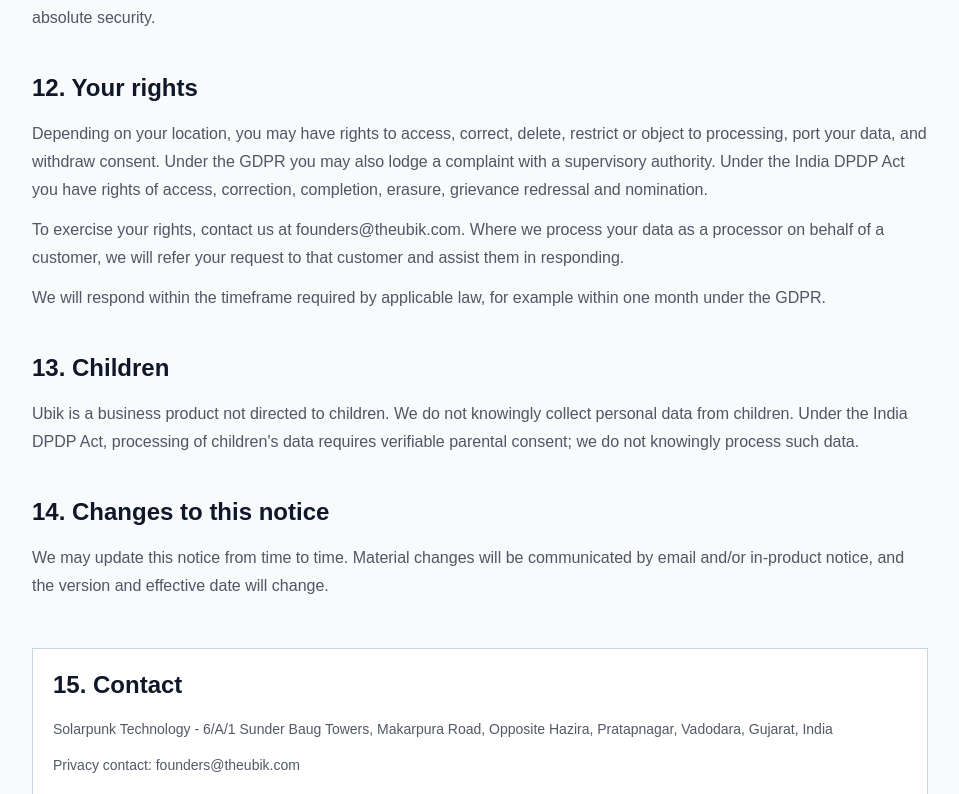
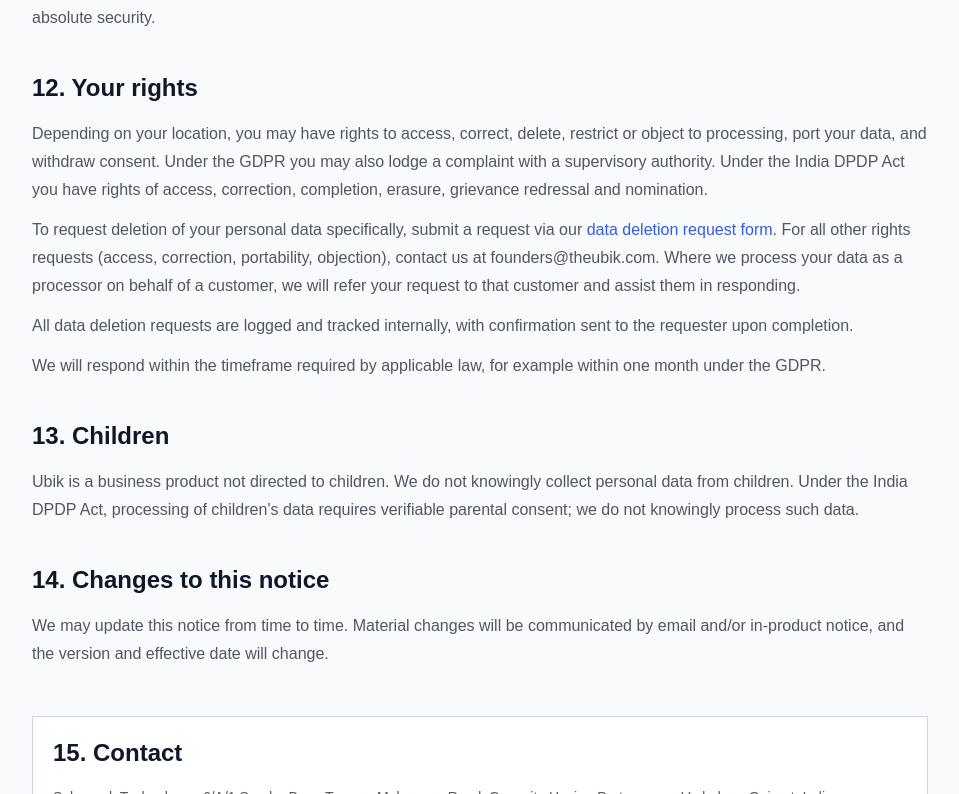
Before and after one commit to solarpunk-tech/the-ubik-landing, a React (Vite) app: page /privacy in a window 1280 px wide. Shown: the part 5026-5820 px from the top of the page, without its empty margins (160-1119 px from the left). Built offline with nearby package versions, Linux system fonts and the light colour scheme; no server answers.

Commit message:
Add data deletion request form to privacy rights section
Gives users a dedicated, trackable path for deletion requests separate
from the general rights-request email, and discloses that deletion
requests are logged internally with a completion confirmation.

```diff
--- a/src/pages/Privacy.tsx
+++ b/src/pages/Privacy.tsx
@@ -1,3 +1,4 @@
+import type { ReactNode } from "react";
 import { PageShell } from "@/components/landing/PageShell";
 import { Seo } from "@/components/seo/Seo";
 
@@ -9,7 +10,7 @@
 
 type Section = {
   title: string;
-  paragraphs?: string[];
+  paragraphs?: (string | ReactNode)[];
   bullets?: string[];
   table?: {
     headers: string[];
@@ -146,7 +147,19 @@
     title: "12. Your rights",
     paragraphs: [
       "Depending on your location, you may have rights to access, correct, delete, restrict or object to processing, port your data, and withdraw consent. Under the GDPR you may also lodge a complaint with a supervisory authority. Under the India DPDP Act you have rights of access, correction, completion, erasure, grievance redressal and nomination.",
-      "To exercise your rights, contact us at founders@theubik.com. Where we process your data as a processor on behalf of a customer, we will refer your request to that customer and assist them in responding.",
+      <>
+        To request deletion of your personal data specifically, submit a request via our{" "}
+        <a
+          href="https://forms.gle/LpJA7WWis8rdXsXp9"
+          target="_blank"
+          rel="noopener noreferrer"
+          className="text-primary underline-offset-4 hover:underline"
+        >
+          data deletion request form
+        </a>
+        . For all other rights requests (access, correction, portability, objection), contact us at founders@theubik.com. Where we process your data as a processor on behalf of a customer, we will refer your request to that customer and assist them in responding.
+      </>,
+      "All data deletion requests are logged and tracked internally, with confirmation sent to the requester upon completion.",
       "We will respond within the timeframe required by applicable law, for example within one month under the GDPR."
     ]
   },
@@ -218,7 +231,9 @@
               <section key={title}>
                 <h2 className="text-2xl font-semibold">{title}</h2>
                 <div className="mt-4 grid gap-3 leading-7 text-foreground/72 dark:text-foreground/82">
-                  {paragraphs?.map((paragraph) => <p key={paragraph}>{paragraph}</p>)}
+                  {paragraphs?.map((paragraph, index) => (
+                    <p key={typeof paragraph === "string" ? paragraph : `paragraph-${index}`}>{paragraph}</p>
+                  ))}
                   {bullets ? (
                     <ul className="grid gap-2 pl-5">
                       {bullets.map((item) => (
```
